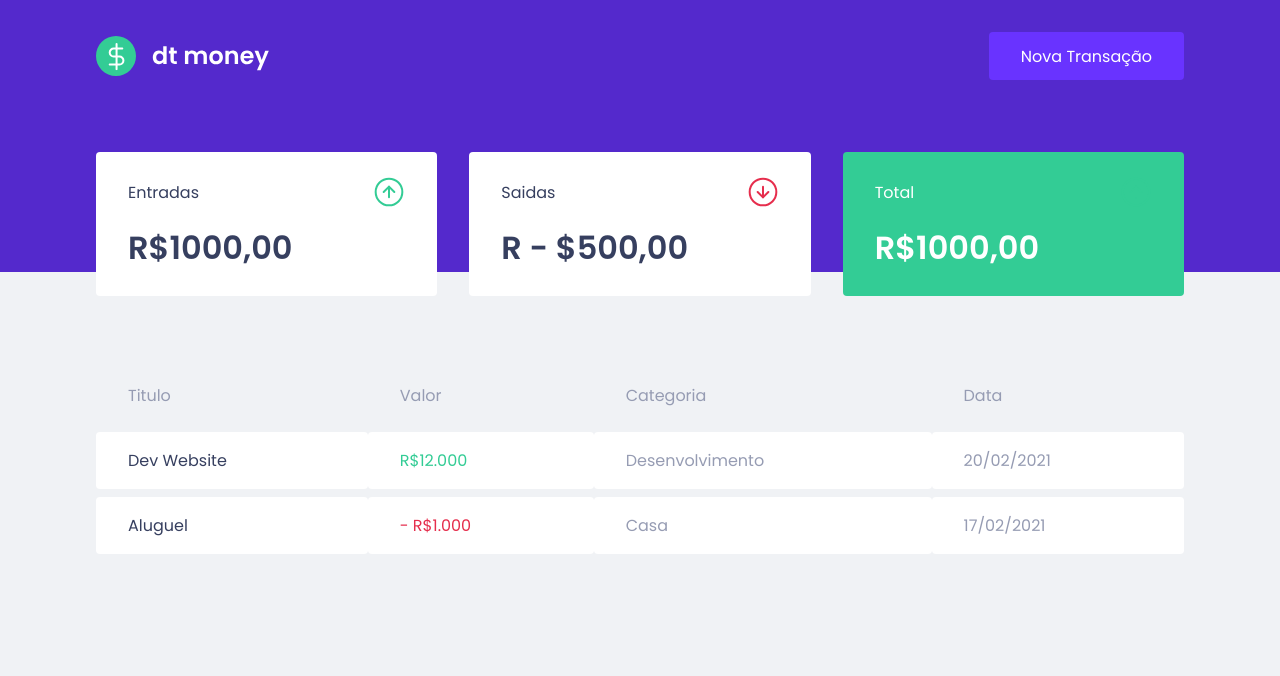
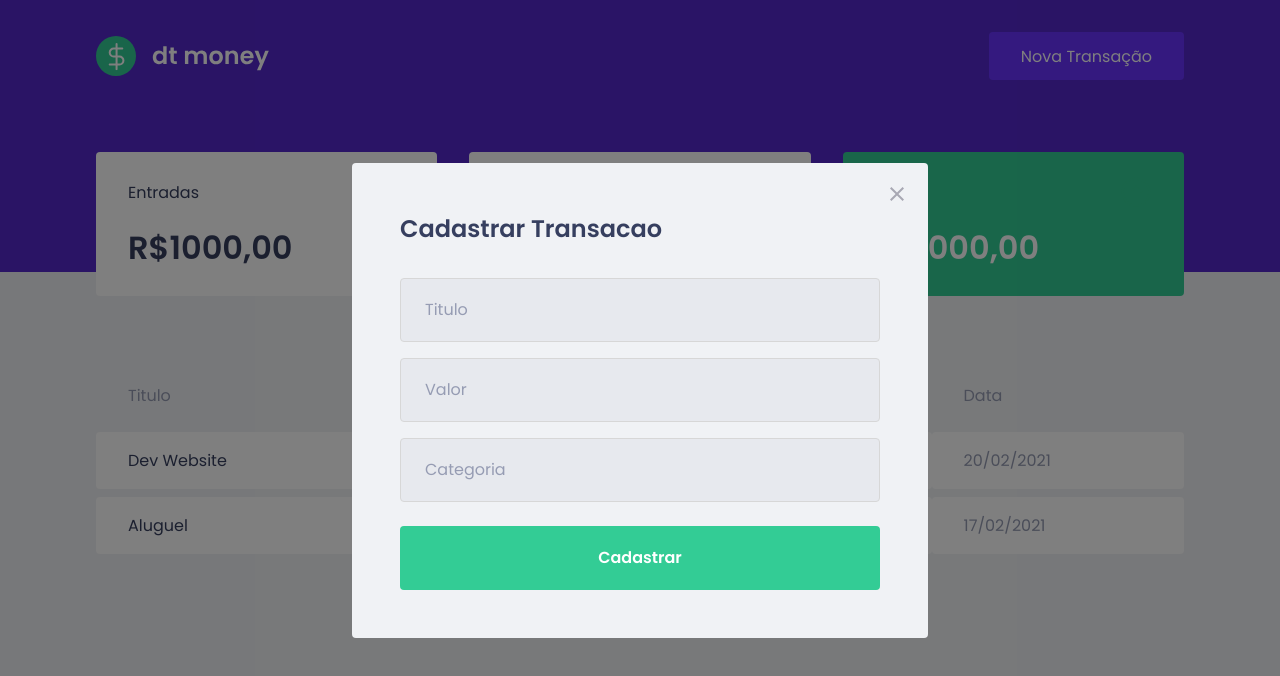
Before and after one commit to diogo-soares/dttmoney, a React (Create React App) app: page / in a window 1280 px wide. Both pictures are taken after a click on the button "Nova Transação". Shown: the top 676 px of the page. Built offline with nearby package versions, Linux system fonts and the light colour scheme; no server answers; what miragejs would draw is missing.

Commit message:
NewTransactionModal

```diff
--- a/package.json
+++ b/package.json
@@ -14,6 +14,7 @@
     "miragejs": "^0.1.41",
     "react": "^17.0.2",
     "react-dom": "^17.0.2",
+    "react-modal": "^3.12.1",
     "react-scripts": "4.0.3",
     "styled-components": "^5.2.1",
     "typescript": "^4.1.2",
@@ -44,6 +45,7 @@
     ]
   },
   "devDependencies": {
+    "@types/react-modal": "^3.12.0",
     "@types/styled-components": "^5.1.9"
   }
 }
--- a/src/App.tsx
+++ b/src/App.tsx
@@ -1,12 +1,44 @@
+import { useState } from 'react';
+import Modal from 'react-modal';
 import { Dashboard } from "./components/Dashboard";
 import { Header } from "./components/Header";
+import { NewTransactionModal } from './components/NewTransactionModal';
+
+
 import { GlobalStyle } from "./styles/global";
 
+
+
+ Modal.setAppElement('#root');
+
 export function App() {
+
+  const [IsNewTransactionModalOpen, setIsNewTransactionModalOpen] = useState(false);
+
+  function handleOpenNewTransactionModal(){
+      setIsNewTransactionModalOpen(true);
+  }
+
+  function handleCloseNewTransactionModal(){
+     setIsNewTransactionModalOpen(false);
+  }
+
+
   return (
     <>
-    <Header />
+    <Header onOpenNewTransactionModal={handleOpenNewTransactionModal} />
+
     <Dashboard/>
+
+
+     <NewTransactionModal
+
+      isOpen={IsNewTransactionModalOpen}
+      OnRequestClose={handleCloseNewTransactionModal}
+
+
+     />
+
     <GlobalStyle />
     </>
   );
--- a/src/components/Header/index.tsx
+++ b/src/components/Header/index.tsx
@@ -1,15 +1,27 @@
+import { useState } from 'react';
+import Modal from 'react-modal';
 import logoImg from '../../assets/Logo.svg';
 import { Container, Content } from './styles'
 
 
-export function Header() {
+
+interface HeaderProps {
+    onOpenNewTransactionModal: () => void;
+}
+
+
+export function Header({ onOpenNewTransactionModal }: HeaderProps) {
+
     return(
         <Container>
             <Content>
             <img src={logoImg} alt="dt money"/>
-            <button type="button">
+            <button type="button" onClick={onOpenNewTransactionModal}>
                 Nova Transação
             </button>
+
+
+
             </Content>
         </Container>
     )
--- /dev/null
+++ b/src/components/NewTransactionModal/index.tsx
@@ -0,0 +1,58 @@
+import Modal from 'react-modal';
+import closeImg from '../../assets/Vector.svg';
+import { Container } from './styles'
+
+
+
+
+interface newTransactionMOdalProps{
+    isOpen: boolean;
+    OnRequestClose: () => void;
+
+}
+
+
+export function NewTransactionModal({isOpen, OnRequestClose }: newTransactionMOdalProps){
+    return (
+
+        <Modal
+           isOpen={isOpen}
+           onRequestClose ={OnRequestClose}
+           overlayClassName="react-modal-overlay"
+           className="react-modal-content"
+          >
+
+           <button
+             type="button"
+             onClick={OnRequestClose}
+             className="react-modal-close"
+            >
+          <img src={closeImg} alt="Fechar Modal"/>
+           </button>
+
+               <Container>
+                 <h2>Cadastrar Transacao</h2>
+
+                <input
+                 placeholder="Titulo"
+                />
+
+                <input type="number"
+                 placeholder="Valor"
+                   />
+
+                <input
+                 placeholder="Categoria"
+                />
+
+                <button type="submit">
+                   Cadastrar
+                </button>
+
+
+
+             </Container>
+           </Modal>
+
+    );
+}
--- /dev/null
+++ b/src/components/NewTransactionModal/styles.ts
@@ -0,0 +1,52 @@
+import styled from 'styled-components';
+
+export const Container = styled.form `
+
+  h2{
+      color: var(--text-title);
+      font-size: 1.5rem;
+      margin-bottom: 2rem;
+
+  }
+      input{
+          width: 100%;
+          padding: 0 1.5rem;
+          height: 4rem;
+          border-radius: 0.25rem;
+
+          border: 1px solid #d7d7d7 ;
+          background: #e7e9ee;
+
+          font-weight: 400;
+          font-size: 1rem;
+
+
+          &::placeholder {
+              color: var(--text-body);
+          }
+
+          & + input {
+              margin-top: 1rem;
+          }
+      }
+
+
+      button[type="submit"]{
+          width: 100%;
+          padding: 0 1.5rem;
+          height: 4rem;
+          background: var(--green);
+          color: #FFF;
+          border-radius: 0.25rem;
+          border: 0;
+          font-size: 1rem;
+          margin-top: 1.5rem;
+          font-weight: 600;
+
+          transition: filter 0.2s;
+
+          &:hover {
+          filter: brightness(0.9);
+      }
+    }
+`;
--- a/src/styles/global.ts
+++ b/src/styles/global.ts
@@ -60,4 +60,48 @@
      }
 
 
+     .react-modal-overlay{
+     background: rgba(0, 0, 0, 0.5);
+
+     position: fixed;
+     top: 0;
+     bottom: 0;
+     right: 0;
+     left: 0;
+
+     display: flex;
+     align-items: center;
+     justify-content: center;
+
+     }
+
+
+
+     .react-modal-content{
+
+         width: 100%;
+         max-width: 576px;
+         background: var(--background);
+         padding: 3rem;
+         position: relative;
+         border-radius: 0.25rem;
+     }
+
+
+    .react-modal-close{
+       position: absolute;
+       right: 1.5rem;
+       top: 1.5rem;
+       border: 0;
+       background: transparent;
+
+       transition: filter 0.2s;
+
+       &:hover{
+           filter: brightness(0.8);
+       }
+
+
+    }
+
 `
```
Also changed, not shown: 1 other file (tests, documents, lock files or other folders).
